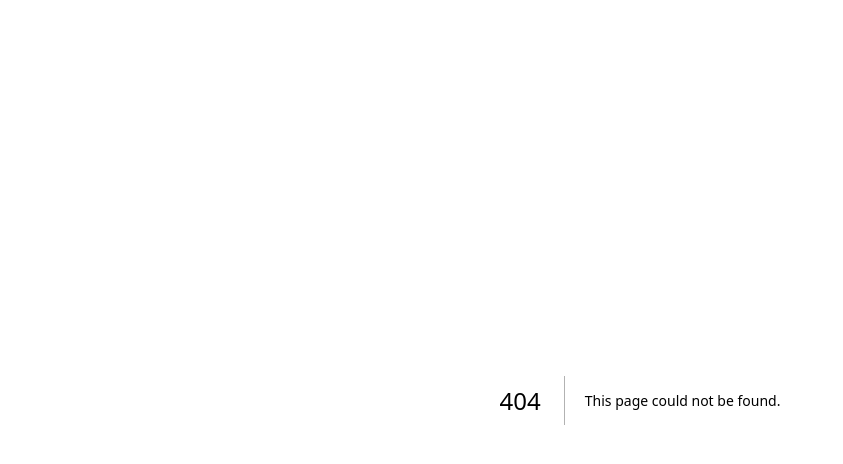
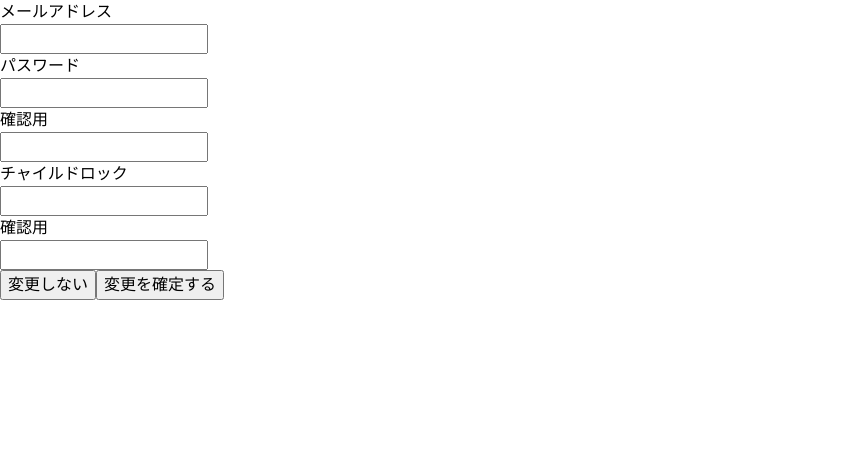
Before and after one commit to ishida-0622/u22-2023, a Next.js app in the folder frontend/: page /account-info/edit in a window 1280 px wide. Before the commit this address had no page. Shown: the top 464 px of the page, without its empty margins (0-843 px from the left). Built offline with nearby package versions, Linux system fonts and the light colour scheme.

Commit message:
feat: 入力欄の作成

```diff
--- /dev/null
+++ b/frontend/src/components/pages/AccountInfo/Edit/index.tsx
@@ -0,0 +1,91 @@
+import { useState } from "react";
+
+export const Edit = () => {
+  const [formValues, setFormValues] = useState({
+    email: "",
+    password: "",
+    password_check: "",
+    child_lock: "",
+    child_lock_check: "",
+  });
+
+  return (
+    <main>
+      <form>
+        <label>
+          メールアドレス
+          <br />
+          <input
+            type="email"
+            name="email"
+            value={formValues.email}
+            onChange={(e) => {
+              setFormValues((val) => ({ ...val, email: e.target.value }));
+            }}
+          />
+        </label>
+        <br />
+        <label>
+          パスワード
+          <br />
+          <input
+            type="password"
+            name="password"
+            value={formValues.password}
+            onChange={(e) => {
+              setFormValues((val) => ({ ...val, password: e.target.value }));
+            }}
+          />
+        </label>
+        <br />
+        <label>
+          確認用
+          <br />
+          <input
+            type="password"
+            name="password_check"
+            value={formValues.password_check}
+            onChange={(e) => {
+              setFormValues((val) => ({
+                ...val,
+                password_check: e.target.value,
+              }));
+            }}
+          />
+        </label>
+        <br />
+        <label>
+          チャイルドロック
+          <br />
+          <input
+            type="password"
+            name="child_lock"
+            value={formValues.child_lock}
+            onChange={(e) => {
+              setFormValues((val) => ({ ...val, child_lock: e.target.value }));
+            }}
+          />
+        </label>
+        <br />
+        <label>
+          確認用
+          <br />
+          <input
+            type="password"
+            name="child_lock_check"
+            value={formValues.child_lock_check}
+            onChange={(e) => {
+              setFormValues((val) => ({
+                ...val,
+                child_lock_check: e.target.value,
+              }));
+            }}
+          />
+        </label>
+        <br />
+        <button type="button">変更しない</button>
+        <button type="submit">変更を確定する</button>
+      </form>
+    </main>
+  );
+};
--- /dev/null
+++ b/frontend/src/pages/account-info/edit.tsx
@@ -0,0 +1,7 @@
+import { Edit } from "@/components/pages/AccountInfo/Edit";
+
+const account_info = () => {
+  return <Edit />;
+};
+
+export default account_info;
```
